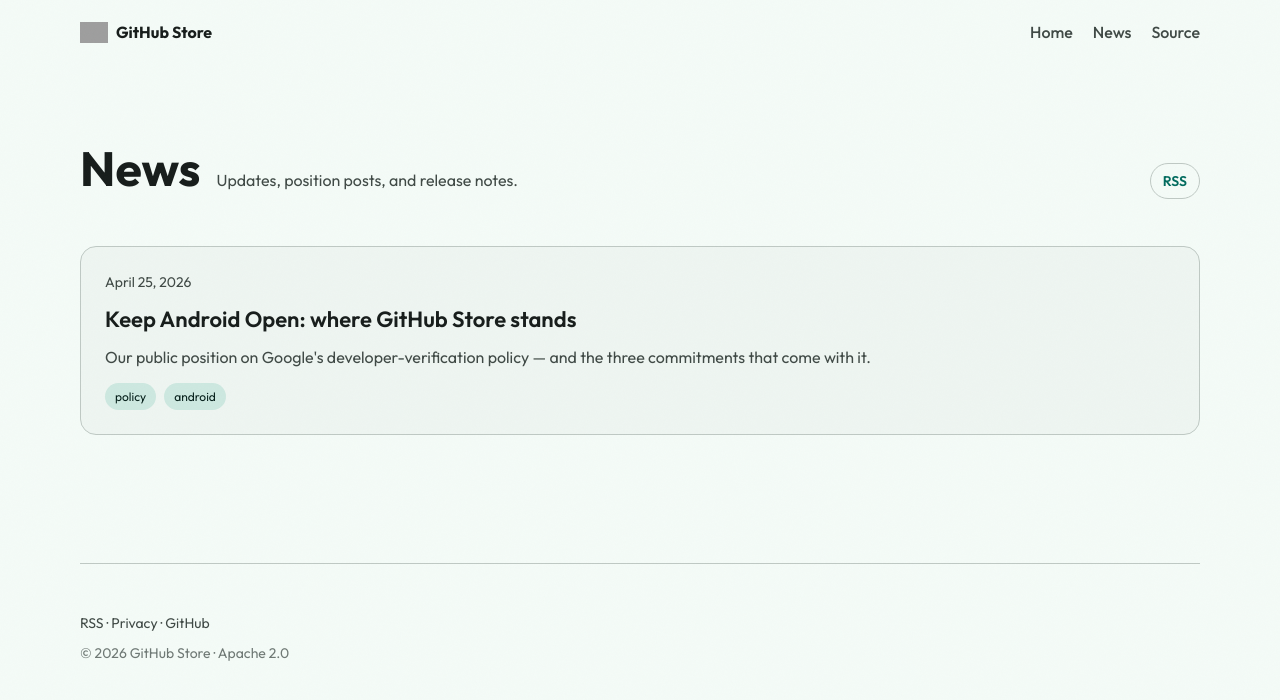
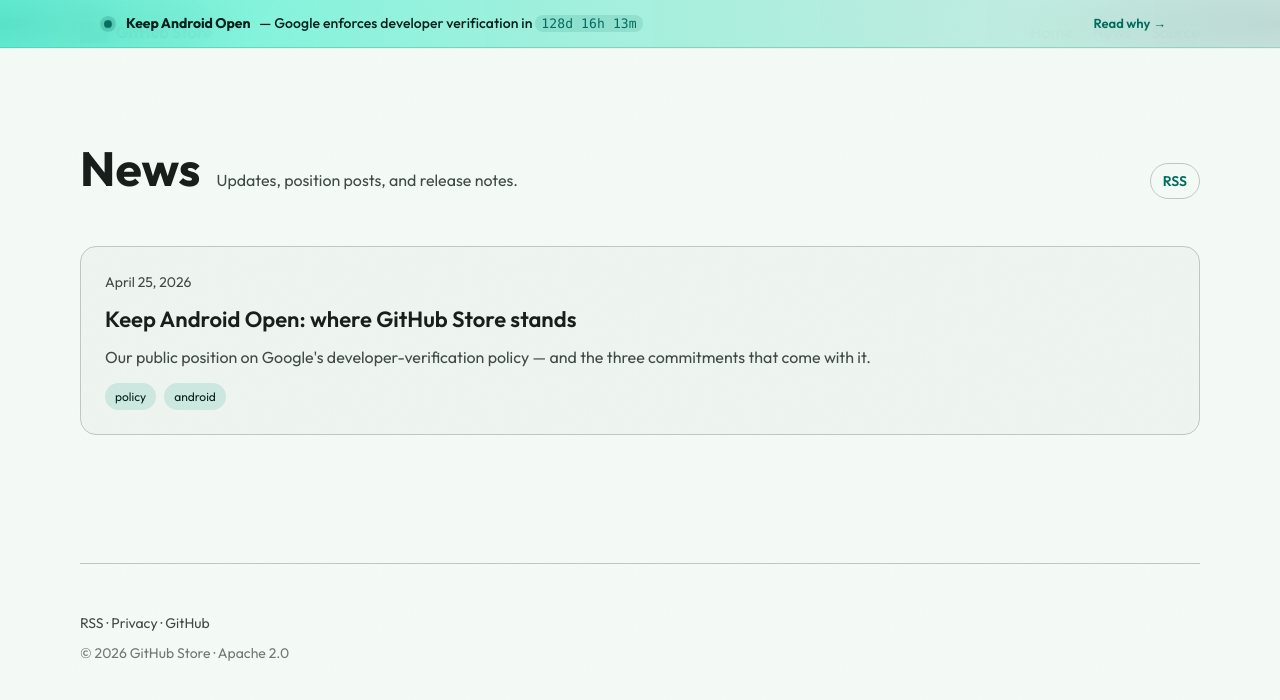
Before and after one commit to OpenHub-Store/openhub-store.github.io, a Jekyll site: the page built from news/index.md, in a window 1280 px wide. Shown: the top 700 px of the page. Built offline with Jekyll 4.4.1, drawn with Linux system fonts in a browser that asks for light colours; grey boxes are pictures that could not be loaded.

Commit message:
Replace third-party banner with custom announce bar.

```diff
--- /dev/null
+++ b/_includes/announce_bar.html
@@ -0,0 +1,29 @@
+<aside class="announce-bar" id="announceBar" role="region" aria-label="Keep Android Open announcement">
+    <div class="announce-bar__inner container">
+        <span class="announce-bar__dot" aria-hidden="true"></span>
+        <p class="announce-bar__text">
+            <span class="announce-bar__brand">Keep Android Open</span>
+            <span class="announce-bar__verify">— Google enforces developer verification in</span>
+            <span class="announce-bar__count" id="kaoCountdown" data-target="2026-09-01T00:00:00Z">soon</span>
+        </p>
+        <a href="/news/2026-04-25-keep-android-open/" class="announce-bar__cta">Read why →</a>
+    </div>
+</aside>
+<script>
+(function() {
+    var el = document.getElementById('kaoCountdown');
+    if (!el) return;
+    var target = new Date(el.dataset.target).getTime();
+    function fmt(n) { return n < 10 ? '0' + n : '' + n; }
+    function tick() {
+        var diff = target - Date.now();
+        if (diff <= 0) { el.textContent = 'now'; return; }
+        var d = Math.floor(diff / 86400000);
+        var h = Math.floor((diff % 86400000) / 3600000);
+        var m = Math.floor((diff % 3600000) / 60000);
+        el.textContent = d + 'd ' + fmt(h) + 'h ' + fmt(m) + 'm';
+        setTimeout(tick, 30000);
+    }
+    tick();
+})();
+</script>
--- a/_layouts/default.html
+++ b/_layouts/default.html
@@ -57,12 +57,12 @@
     </script>
     {% endif %}
 </head>
-<body>
+<body class="has-announce">
+    {% include announce_bar.html %}
     {% include nav.html %}
     <main>
         {{ content }}
     </main>
     {% include footer.html %}
-    <script src="https://keepandroidopen.org/banner.js?size=mini" defer></script>
 </body>
 </html>
--- a/assets/css/site.css
+++ b/assets/css/site.css
@@ -36,6 +36,9 @@
 
     --shape-sm: 8px; --shape-md: 12px; --shape-lg: 16px;
     --shape-xl: 28px; --shape-full: 9999px;
+
+    --top-bar-height: 64px;
+    --announce-height: 0px;
 
     --motion-standard: cubic-bezier(0.2, 0, 0, 1);
     --motion-emphasized: cubic-bezier(0.05, 0.7, 0.1, 1);
@@ -153,7 +156,7 @@ body::before {
    ══════════════════════════════════════════════════════════════ */
 .top-bar {
     position: fixed;
-    top: 0; left: 0; right: 0;
+    top: var(--announce-height); left: 0; right: 0;
     z-index: 100;
     height: 64px;
     display: flex;
@@ -331,7 +334,7 @@ body::before {
     min-height: 100dvh;
     display: flex;
     align-items: center;
-    padding-top: 64px;
+    padding-top: calc(var(--top-bar-height) + var(--announce-height));
     position: relative;
     overflow: hidden;
 }
@@ -1374,3 +1377,123 @@ body::before {
     margin: 0;
     line-height: 1.5;
 }
+
+/* ══════════════════════════════════════════════════════════════
+   ANNOUNCE BAR — Keep Android Open
+   ══════════════════════════════════════════════════════════════ */
+body.has-announce { --announce-height: 48px; }
+
+.announce-bar {
+    position: fixed;
+    top: 0; left: 0; right: 0;
+    z-index: 101;
+    height: var(--announce-height);
+    background:
+        linear-gradient(90deg,
+            color-mix(in srgb, var(--md-primary-container) 92%, transparent) 0%,
+            color-mix(in srgb, var(--md-secondary-container) 95%, transparent) 100%);
+    color: var(--md-on-primary-container);
+    border-bottom: 1px solid color-mix(in srgb, var(--md-primary) 22%, transparent);
+    backdrop-filter: blur(20px) saturate(140%);
+    -webkit-backdrop-filter: blur(20px) saturate(140%);
+    box-shadow: 0 1px 0 color-mix(in srgb, var(--md-on-surface) 4%, transparent);
+    overflow: hidden;
+    transform: translateY(-100%);
+    animation: announceSlideIn 600ms 200ms var(--motion-emphasized) forwards;
+}
+
+@keyframes announceSlideIn {
+    to { transform: translateY(0); }
+}
+
+.announce-bar::before {
+    content: "";
+    position: absolute;
+    inset: 0;
+    pointer-events: none;
+    background:
+        radial-gradient(ellipse 380px 90px at 0% 50%, color-mix(in srgb, var(--md-primary) 14%, transparent), transparent 70%),
+        radial-gradient(ellipse 380px 90px at 100% 50%, color-mix(in srgb, var(--md-tertiary) 12%, transparent), transparent 70%);
+}
+
+.announce-bar__inner {
+    position: relative;
+    height: 100%;
+    display: flex;
+    align-items: center;
+    gap: 14px;
+}
+
+.announce-bar__dot {
+    width: 8px; height: 8px;
+    border-radius: 50%;
+    background: var(--md-primary);
+    flex-shrink: 0;
+    box-shadow: 0 0 0 4px color-mix(in srgb, var(--md-primary) 22%, transparent);
+    animation: pulse 2.4s ease-in-out infinite;
+}
+
+.announce-bar__text {
+    margin: 0;
+    font-size: 0.875rem;
+    font-weight: 500;
+    color: var(--md-on-primary-container);
+    flex: 1;
+    overflow: hidden;
+    text-overflow: ellipsis;
+    white-space: nowrap;
+    letter-spacing: 0.005em;
+}
+
+.announce-bar__brand {
+    font-weight: 700;
+    letter-spacing: -0.005em;
+    margin-right: 6px;
+}
+
+.announce-bar__sep {
+    margin: 0 8px;
+    color: color-mix(in srgb, var(--md-on-primary-container) 42%, transparent);
+}
+
+.announce-bar__count {
+    font-family: 'JetBrains Mono', ui-monospace, SFMono-Regular, Menlo, monospace;
+    font-weight: 500;
+    font-variant-numeric: tabular-nums;
+    color: var(--md-primary);
+    padding: 1px 6px;
+    border-radius: var(--shape-sm);
+    background: color-mix(in srgb, var(--md-primary) 12%, transparent);
+    font-size: 0.8125rem;
+    letter-spacing: 0.01em;
+}
+
+.announce-bar__cta {
+    display: inline-flex;
+    align-items: center;
+    gap: 4px;
+    font-size: 0.8125rem;
+    font-weight: 600;
+    color: var(--md-primary);
+    text-decoration: none;
+    flex-shrink: 0;
+    padding: 4px 10px;
+    border-radius: var(--shape-full);
+    transition: background 200ms var(--motion-standard), transform 200ms var(--motion-standard);
+}
+
+.announce-bar__cta:hover {
+    background: color-mix(in srgb, var(--md-primary) 14%, transparent);
+    transform: translateX(2px);
+}
+
+@media (max-width: 640px) {
+    body.has-announce { --announce-height: 44px; }
+    .announce-bar__inner { gap: 10px; }
+    .announce-bar__text { font-size: 0.8125rem; }
+    .announce-bar__verify { display: none; }
+    .announce-bar__cta {
+        padding: 4px 8px;
+        font-size: 0.75rem;
+    }
+}
--- a/index.html
+++ b/index.html
@@ -29,7 +29,9 @@
 
     <link rel="stylesheet" href="/assets/css/site.css">
 </head>
-<body>
+<body class="has-announce">
+
+    {% include announce_bar.html %}
 
     <!-- ═══ Top App Bar ═══ -->
     <header class="top-bar" id="topBar">
@@ -387,6 +389,5 @@
         });
     })();
     </script>
-    <script src="https://keepandroidopen.org/banner.js?size=mini" defer></script>
 </body>
 </html>
```
